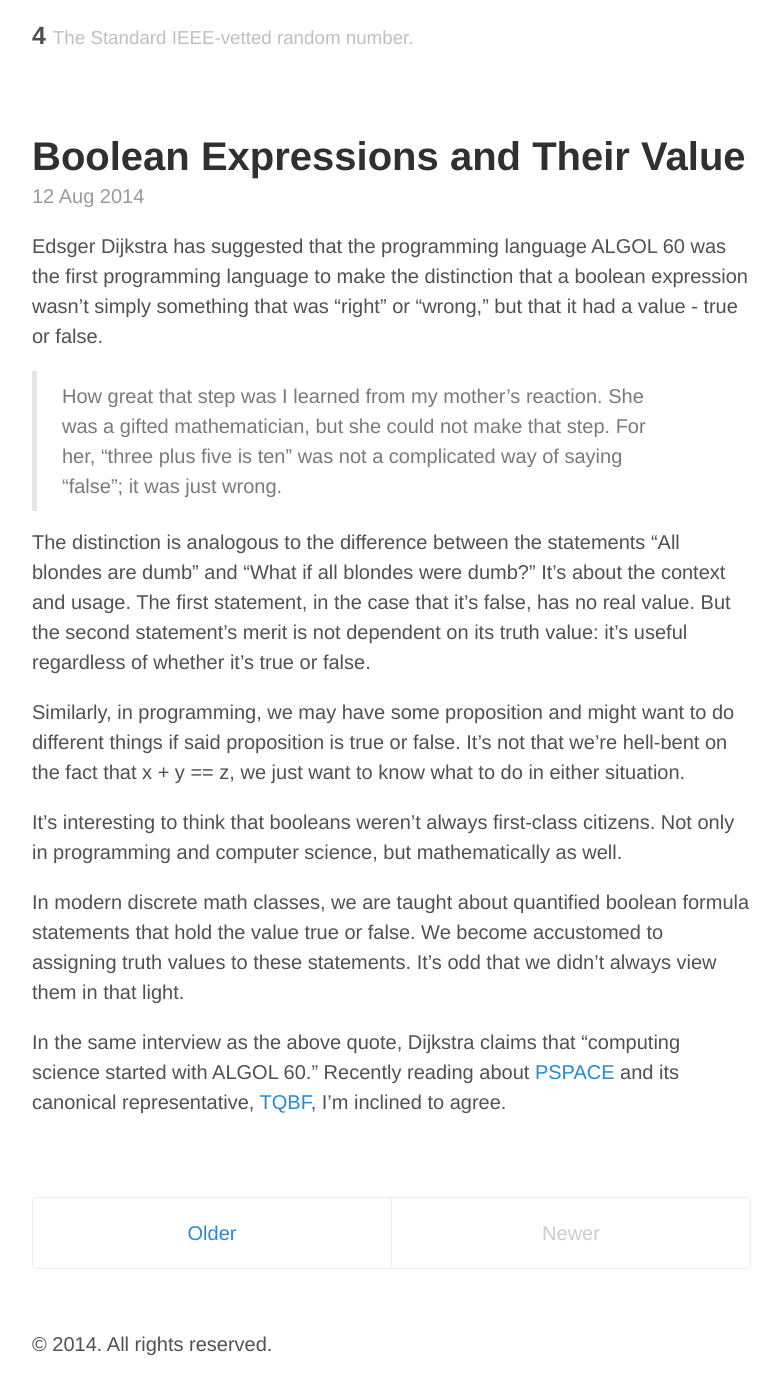
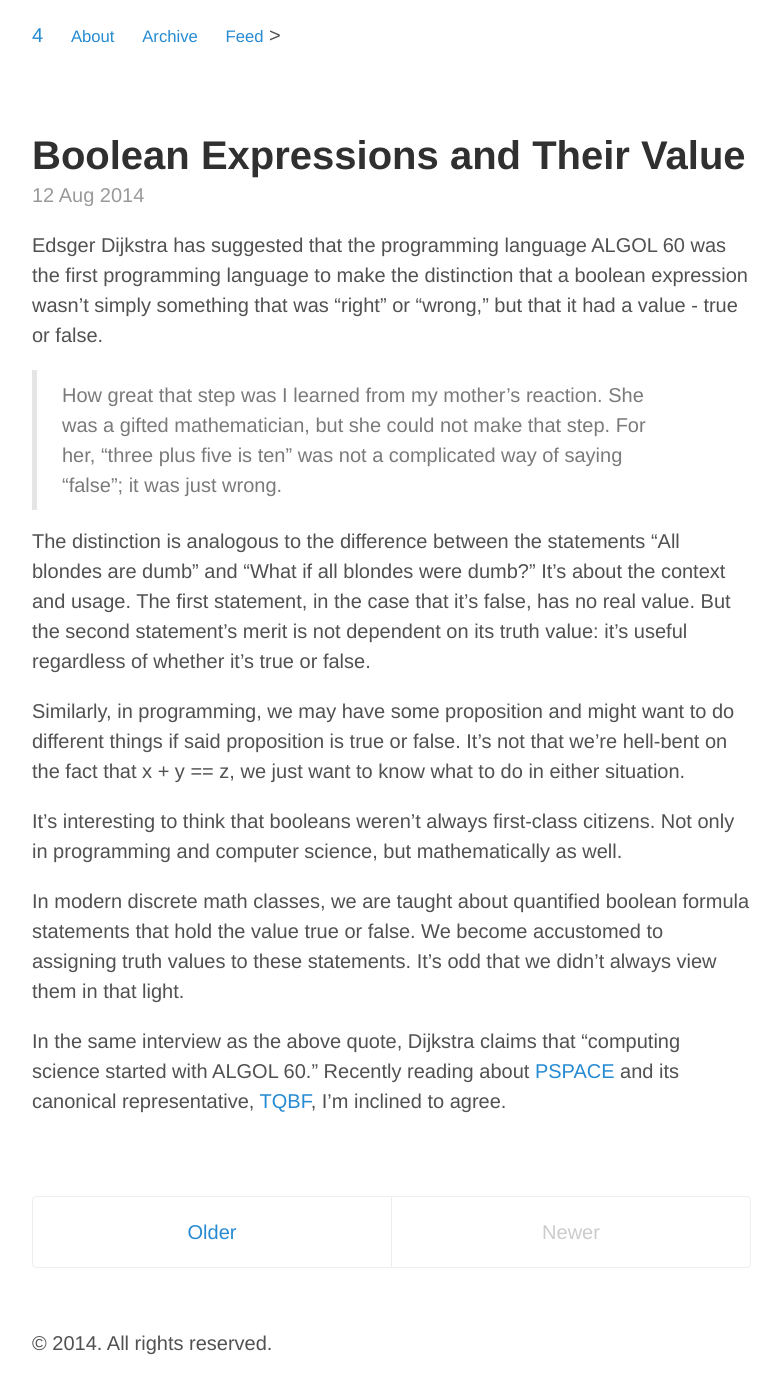
Before and after one commit to evanbergeron/evanbergeron.github.io, a Jekyll site: the page built from index.html, in a window 1280 px wide. Shown: the whole page, without its empty margins (248-1030 px from the left). Built offline with Jekyll 4.4.1, drawn with Linux system fonts in a browser that asks for light colours; Markdown is read by kramdown in place of the engine named in the settings; the list of posts is cut into pages by our own code.

Commit message:
Added archive page

```diff
--- a/_config.yml
+++ b/_config.yml
@@ -20,3 +20,7 @@
 version:          1.0.0
 github:
   repo:           https://github.com/poole/poole
+pages_list:
+  About: '/about'
+  Archive: '/archive'
+  Feed: '/atom.xml'
--- a/_layouts/default.html
+++ b/_layouts/default.html
@@ -6,11 +6,19 @@
   <body>
 
     <div class="container content">
-      <div class="masthead">
+      <div class="masthead"
         <h3 class="masthead-title">
+        <a href="/" title="Home">{{ site.title }}</a>
+
+        {% for page in site.pages_list %}
+          &nbsp;&nbsp;&nbsp;
+          <small><a href="{{ page[1]  }}">{{ page[0] }}</a></small>
+        {% endfor %}
+        </h3>>
+        <!--<h3 class="masthead-title">
           <a href="{{ site.baseurl }}" title="Home">{{ site.title }}</a>
           <small>{{ site.tagline }}</small>
-        </h3>
+        </h3>-->
       </div>
 
       {{ content }}
```
Also changed, not shown: archive.md (added, +10 -0 lines).
